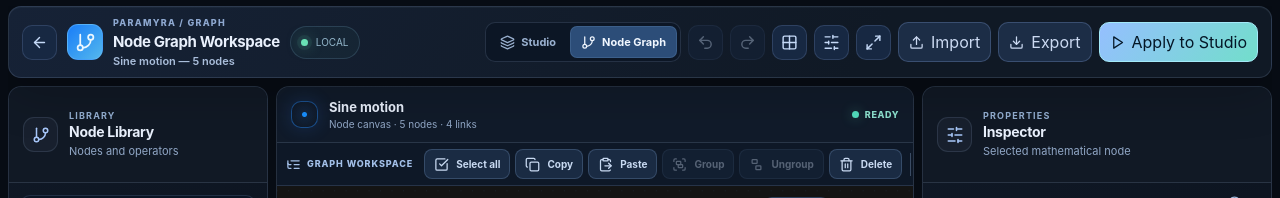
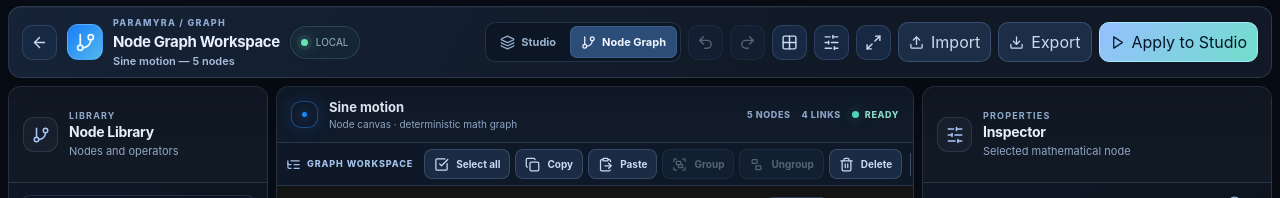
Before and after one commit to GendByteMaster/Paramyra, a Next.js app: page /studio/graph in a window 1280 px wide. Shown: the top 198 px of the page. Built offline with nearby package versions, Linux system fonts and the light colour scheme.

Commit message:
fix(graph): preserve stable node/link counts while sharing Studio canvas title

```diff
--- a/src/components/node-graph-workspace.tsx
+++ b/src/components/node-graph-workspace.tsx
@@ -330,8 +330,8 @@ function GraphWorkspace() {
       </aside>}
       <section className="pm-ng-center pm-editor-panel" aria-label="Graph editor">
         <div className="pm-ng-canvasbar pm-editor-viewport-heading">
-          <div className="pm-editor-viewport-title"><span className="pm-blue-dot" aria-hidden="true"/><div><strong>{graph.title}</strong><small>Node canvas · {graph.nodes.length} nodes · {graph.edges.length} links</small></div></div>
-          <div className="pm-ng-canvas-meta"><span className={sceneError?"pm-ng-error-dot":"pm-ng-ok-dot"}>{sceneError?"INVALID OUTPUT":graph.binding.enabled?"LIVE BINDING":"READY"}</span></div>
+          <div className="pm-editor-viewport-title"><span className="pm-blue-dot" aria-hidden="true"/><div><strong>{graph.title}</strong><small>Node canvas · deterministic math graph</small></div></div>
+          <div className="pm-ng-canvas-meta"><span>{graph.nodes.length} NODES</span><span>{graph.edges.length} LINKS</span><span className={sceneError?"pm-ng-error-dot":"pm-ng-ok-dot"}>{sceneError?"INVALID OUTPUT":graph.binding.enabled?"LIVE BINDING":"READY"}</span></div>
         </div>
         <div className="pm-ng-commandbar" role="toolbar" aria-label="Graph editing commands">
           <span className="pm-ng-command-label"><ListTree size={15}/> GRAPH WORKSPACE</span>
```
